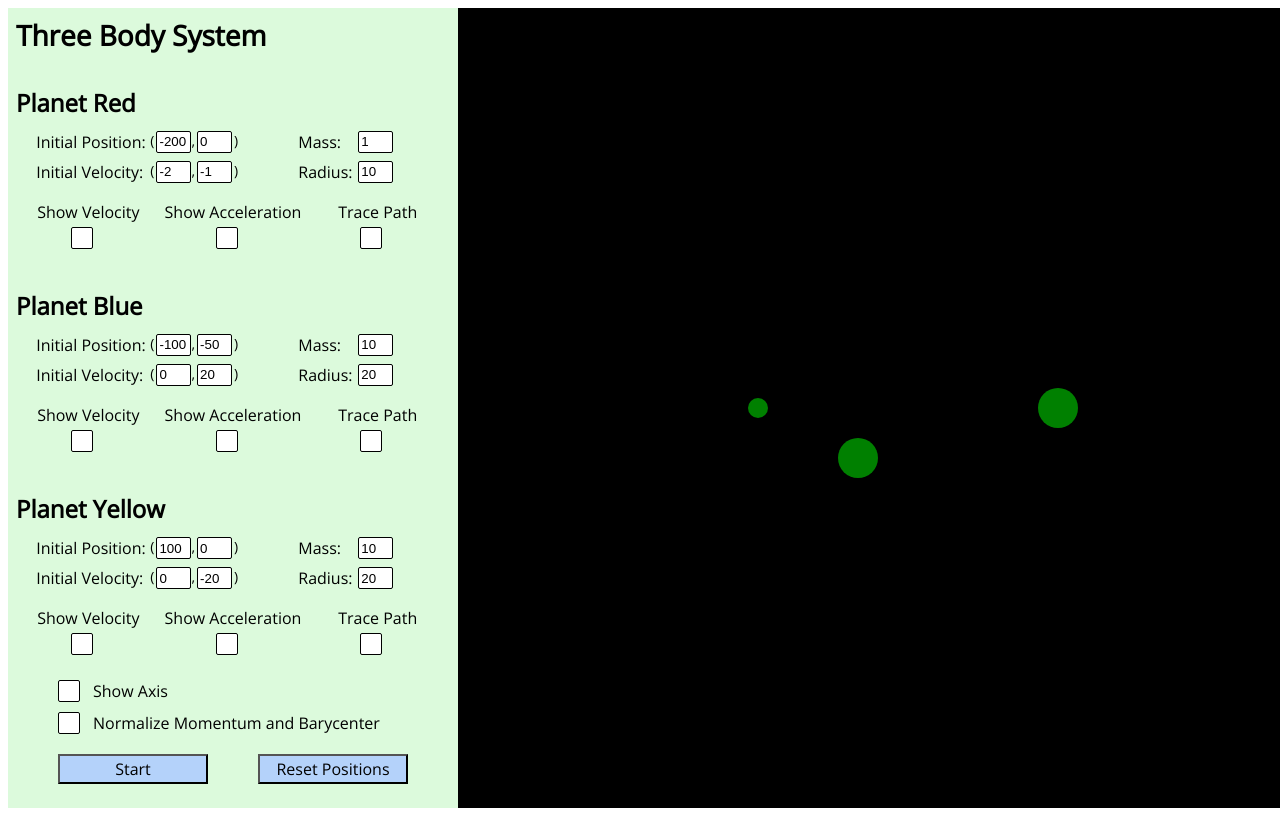
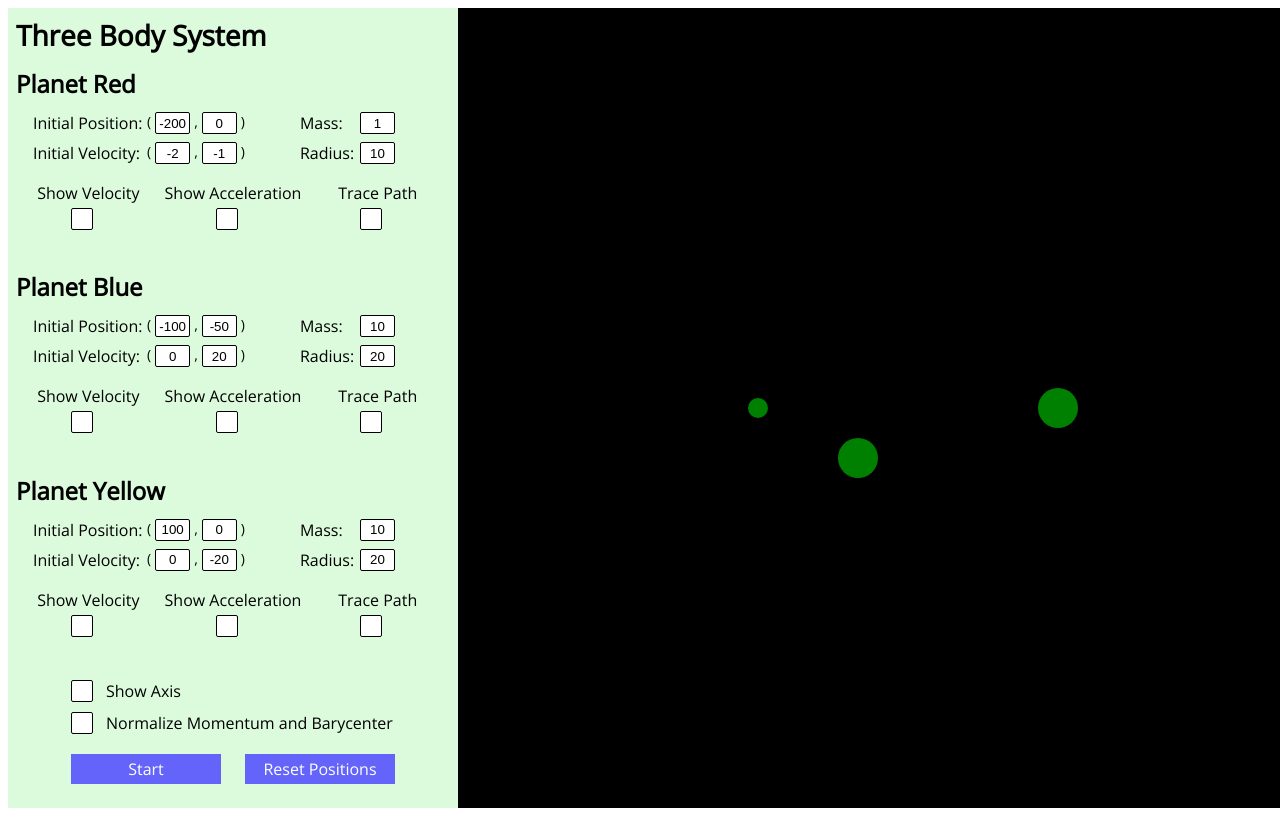
Before and after one commit to echentw/three-body, a React app: page / in a window 1280 px wide. Shown: the top 816 px of the page. Built offline with nearby package versions, Linux system fonts and the light colour scheme.

Commit message:
more styling

```diff
--- a/src/components/CheckBoxComponent/CheckBoxComponent.scss
+++ b/src/components/CheckBoxComponent/CheckBoxComponent.scss
@@ -1,7 +1,6 @@
 .checkbox-component {
   input {
     opacity: 0;
-    cursor: pointer;
     height: 0;
     width: 0;
   }
@@ -13,7 +12,6 @@
   position: relative;
   padding-left: 35px;
   margin-bottom: 12px;
-  cursor: pointer;
   font-size: 22px;
   -webkit-user-select: none;
   -moz-user-select: none;
@@ -25,7 +23,6 @@
 .container input {
   position: absolute;
   opacity: 0;
-  cursor: pointer;
   height: 0;
   width: 0;
 }
@@ -45,12 +42,12 @@
 
 /* On mouse-over, add a grey background color */
 .container:hover input ~ .checkmark {
-  background-color: lightgrey;
+  background-color: rgb(230, 230, 230);
 }
 
 /* When the checkbox is checked, add a blue background */
 .container input:checked ~ .checkmark {
-  background-color: #2196F3;
+  background-color: rgb(100, 100, 250);
 }
 
 /* Create the checkmark/indicator (hidden when not checked) */
--- a/src/components/ScalarInputComponent/ScalarInputComponent.scss
+++ b/src/components/ScalarInputComponent/ScalarInputComponent.scss
@@ -11,5 +11,9 @@
     width: 35px;
     border: 1px solid black;
     border-radius: 2px;
+
+    text-align: center;
+    padding-left: 2px;
+    padding-right: 2px;
   }
 }
--- a/src/components/VectorInputComponent/VectorInputComponent.scss
+++ b/src/components/VectorInputComponent/VectorInputComponent.scss
@@ -8,17 +8,18 @@
   }
 
   .left-parenthesis {
-    margin-right: 2px;
+    margin-right: 4px;
     font-size: 14px;
   }
 
   .comma {
-    margin-right: 2px;
+    margin-left: 4px;
+    margin-right: 4px;
     font-size: 14px;
   }
 
   .right-parenthesis {
-    margin-left: 2px;
+    margin-left: 4px;
     font-size: 14px;
   }
 
@@ -26,5 +27,9 @@
     width: 35px;
     border: 1px solid black;
     border-radius: 2px;
+
+    text-align: center;
+    padding-left: 2px;
+    padding-right: 2px;
   }
 }
--- a/src/styles/_GlobalConfigComponent.scss
+++ b/src/styles/_GlobalConfigComponent.scss
@@ -6,7 +6,7 @@
   justify-content: center;
 
   height: 110px;
-  width: 350px;
+  width: 324px;
 
   .global-flags-container {
     margin-bottom: 10px;
@@ -25,13 +25,23 @@
     justify-content: space-between;
 
     button {
+      border: none;
+      outline: none;
+
+      color: white;
       font-size: 16px;
       font-family: Open Sans;
 
       height: 30px;
       width: 150px;
 
-      background-color: rgb(180, 210, 250);
+      background-color: rgb(100, 100, 250);
+      &:hover {
+        background-color: rgb(80, 80, 250);
+      }
+      &:active {
+        background-color: rgb(0, 0, 250);
+      }
     }
   }
 }
--- a/src/styles/_PlanetConfigComponent.scss
+++ b/src/styles/_PlanetConfigComponent.scss
@@ -6,7 +6,6 @@
 
       display: flex;
       flex-direction: column;
-      justify-content: center;
 
       .planet-name {
         font-size: 24px;
```
